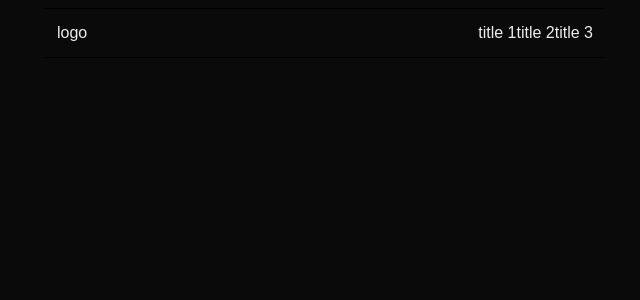
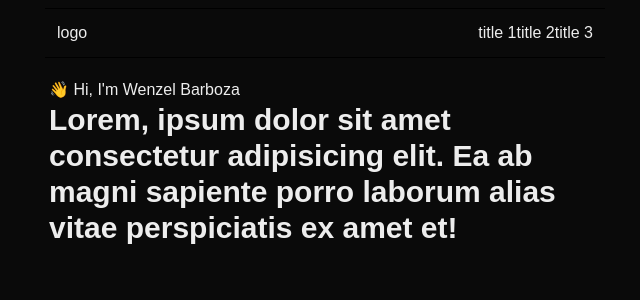
Before and after one commit to wenzelbarboza/wenzel-portfolio, a Next.js app: page / in a window 1280 px wide. Shown: the top 300 px of the page, without its empty margins (315-955 px from the left). Built offline with nearby package versions, Linux system fonts and the light colour scheme.

Commit message:
hero skeleton implemented

```diff
--- a/app/page.tsx
+++ b/app/page.tsx
@@ -1,3 +1,4 @@
+import Hero from "@/components/Hero";
 import Nav from "@/components/Nav";
 
 export default function Home() {
@@ -5,6 +6,7 @@ export default function Home() {
     <>
       <div className="p-9 sm:p-0 sm:max-w-xl m-auto flex flex-col ">
         <Nav />
+        <Hero />
       </div>
     </>
   );
--- /dev/null
+++ b/components/Hero.tsx
@@ -0,0 +1,16 @@
+import React from "react";
+
+const Hero = () => {
+  return (
+    // <section className="border-b-[1px] border-black border-solid  p-3">
+    <section className="p-3">
+      <h1>👋 Hi, I{"'"}m Wenzel Barboza</h1>
+      <p className="font-semibold text-3xl pb-0">
+        Lorem, ipsum dolor sit amet consectetur adipisicing elit. Ea ab magni
+        sapiente porro laborum alias vitae perspiciatis ex amet et!
+      </p>
+    </section>
+  );
+};
+
+export default Hero;
```
